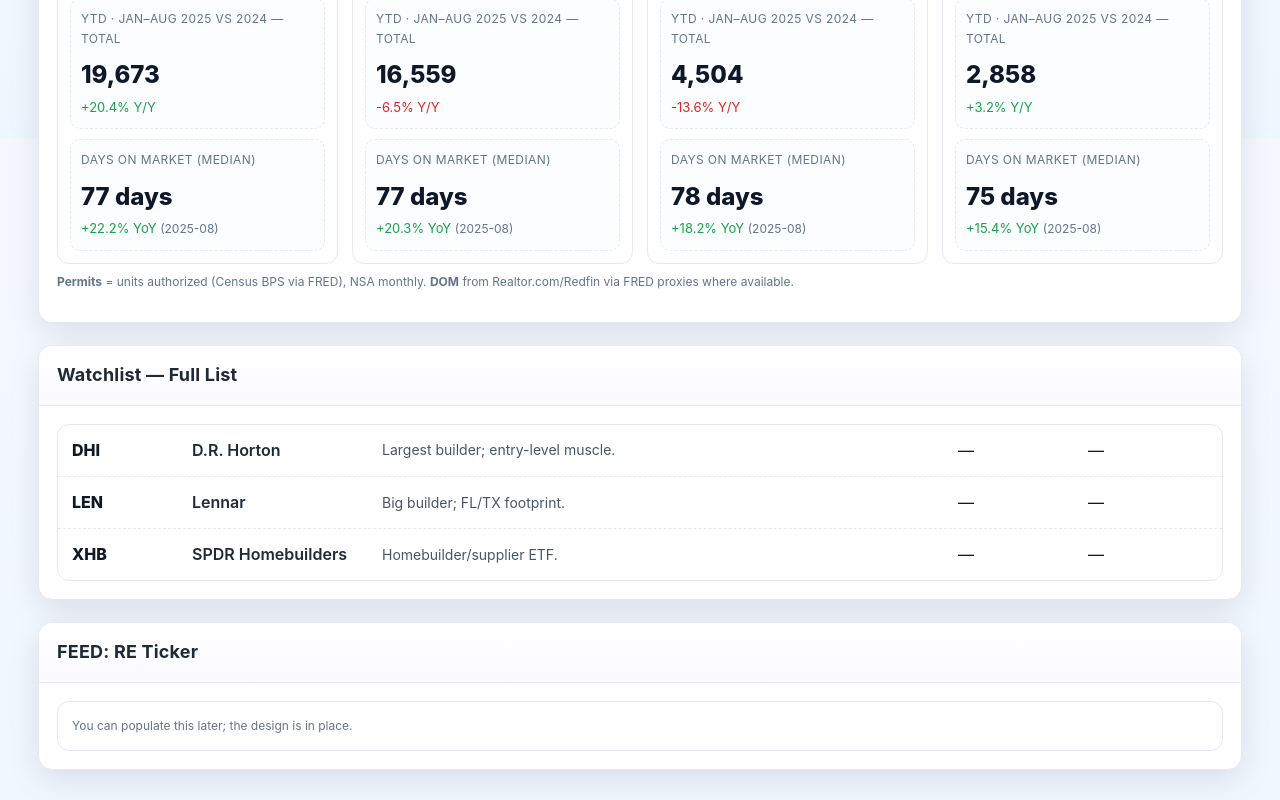
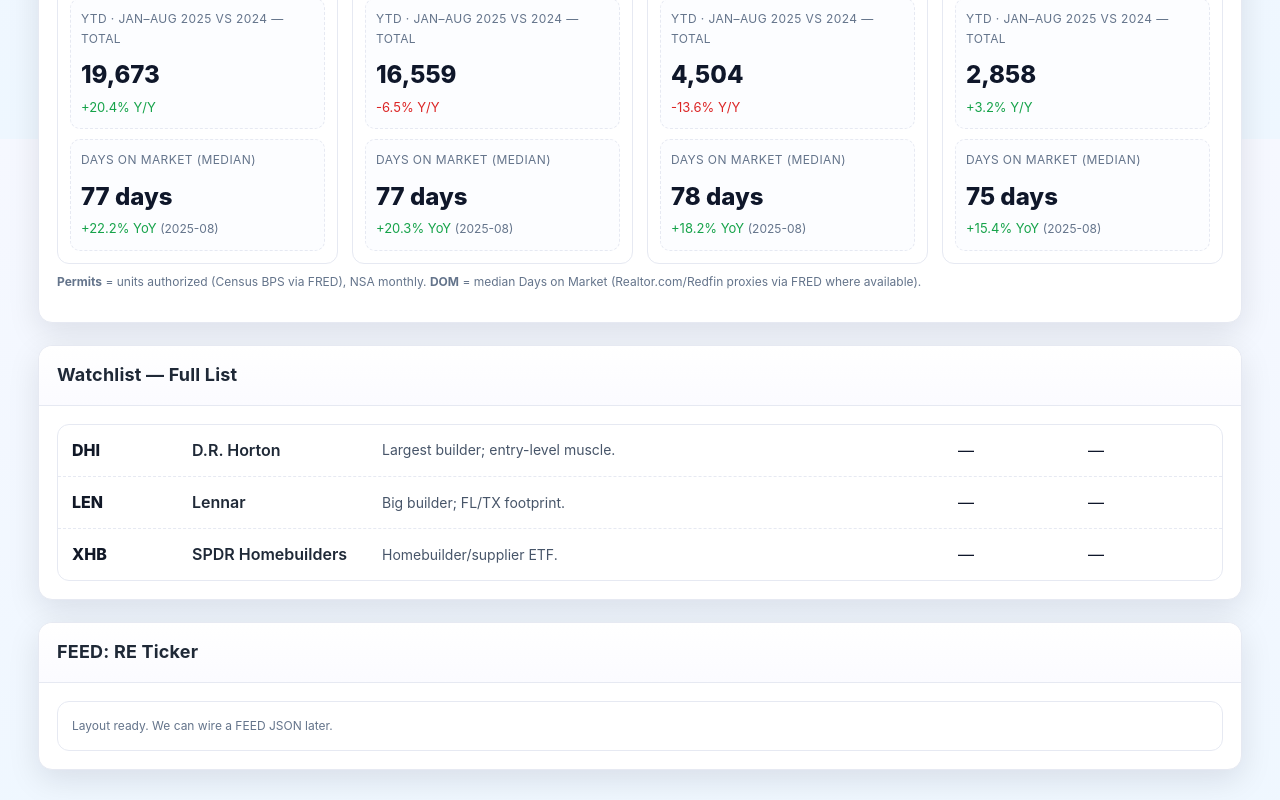
Before and after one commit to wdotmac/real-estate-dashboard, a plain HTML site: page index.html in a window 1280 px wide. Shown: the part 661-1461 px from the top of the page. Drawn offline with Linux system fonts and the light colour scheme.

Commit message:
Update index.html

```diff
--- a/index.html
+++ b/index.html
@@ -4,6 +4,7 @@
 <meta charset="utf-8" />
 <meta name="viewport" content="width=device-width, initial-scale=1" />
 <title>Market & Housing Dashboard — v6 FINAL (Hydrated from state.json)</title>
+<!-- === V6 FINAL LAYOUT (Hydrated from data/state.json) === -->
 <style>
   :root{
     --bg1:#f6f8ff; --bg2:#eef7ff;
@@ -60,7 +61,7 @@
   .toggle button.active{background:#0b63f6;color:#fff}
   .toggle button+button{border-left:1px solid var(--border)}
 
-  /* Watchlist (placeholder layout) */
+  /* Watchlist */
   .stocks-wrap{max-height:520px;overflow:auto;border:1px solid var(--border);border-radius:12px;background:#fff}
   .stock-row{display:grid;grid-template-columns:110px 180px 1fr 120px 120px;gap:10px;align-items:center;padding:12px 14px;border-bottom:1px dashed var(--border)}
   .stock-row:last-child{border-bottom:none}
@@ -104,7 +105,7 @@
       </div>
     </div>
 
-    <!-- 2) FLORIDA PERMITS — Month + YTD + DOM with Type Toggle (Total & 1-Unit) -->
+    <!-- 2) FLORIDA PERMITS — Latest + YTD + DOM with Type Toggle -->
     <div class="card">
       <h3>Florida Metro Permits — Latest Month + YTD + Days on Market</h3>
       <div class="content">
@@ -117,40 +118,24 @@
         </div>
 
         <div class="kpis" id="flPermitsKPI">
-          <!-- Orlando -->
           <div class="kpi">
             <div class="label">Orlando–Kissimmee–Sanford</div>
-            <div class="kpi-sub">
-              <div class="sub-label">Latest Month · Units authorized (NSA) — Total</div>
-              <div class="value">—</div>
-              <div class="delta"></div>
-            </div>
-            <div class="kpi-sub">
-              <div class="sub-label">YTD · Jan–… vs prior year — Total</div>
-              <div class="value">—</div>
-              <div class="delta"></div>
-            </div>
-            <div class="kpi-sub">
-              <div class="sub-label">Days on Market (Median)</div>
-              <div class="value">—</div>
-              <div class="delta"></div>
-            </div>
+            <div class="kpi-sub"><div class="sub-label">Latest Month · Units authorized (NSA) — Total</div><div class="value">—</div><div class="delta"></div></div>
+            <div class="kpi-sub"><div class="sub-label">YTD · Jan–… vs prior year — Total</div><div class="value">—</div><div class="delta"></div></div>
+            <div class="kpi-sub"><div class="sub-label">Days on Market (Median)</div><div class="value">—</div><div class="delta"></div></div>
           </div>
-          <!-- Tampa -->
           <div class="kpi">
             <div class="label">Tampa–St. Petersburg–Clearwater</div>
             <div class="kpi-sub"><div class="sub-label">Latest Month · Units authorized (NSA) — Total</div><div class="value">—</div><div class="delta"></div></div>
             <div class="kpi-sub"><div class="sub-label">YTD · Jan–… vs prior year — Total</div><div class="value">—</div><div class="delta"></div></div>
             <div class="kpi-sub"><div class="sub-label">Days on Market (Median)</div><div class="value">—</div><div class="delta"></div></div>
           </div>
-          <!-- Ocala -->
           <div class="kpi">
             <div class="label">Ocala Metro Area</div>
             <div class="kpi-sub"><div class="sub-label">Latest Month · Units authorized (NSA) — Total</div><div class="value">—</div><div class="delta"></div></div>
             <div class="kpi-sub"><div class="sub-label">YTD · Jan–… vs prior year — Total</div><div class="value">—</div><div class="delta"></div></div>
             <div class="kpi-sub"><div class="sub-label">Days on Market (Median)</div><div class="value">—</div><div class="delta"></div></div>
           </div>
-          <!-- Palm Bay -->
           <div class="kpi">
             <div class="label">Palm Bay–Melbourne–Titusville</div>
             <div class="kpi-sub"><div class="sub-label">Latest Month · Units authorized (NSA) — Total</div><div class="value">—</div><div class="delta"></div></div>
@@ -160,12 +145,12 @@
         </div>
 
         <p class="fine" style="margin-top:8px">
-          <strong>Permits</strong> = units authorized (Census BPS via FRED), NSA monthly. <strong>DOM</strong> from Realtor.com/Redfin via FRED proxies where available.
+          <strong>Permits</strong> = units authorized (Census BPS via FRED), NSA monthly. <strong>DOM</strong> = median Days on Market (Realtor.com/Redfin proxies via FRED where available).
         </p>
       </div>
     </div>
 
-    <!-- 3) WATCHLIST — layout placeholder (no live data yet) -->
+    <!-- 3) WATCHLIST (layout placeholder) -->
     <div class="card">
       <h3>Watchlist — Full List</h3>
       <div class="content">
@@ -173,17 +158,16 @@
           <div class="stock-row"><div class="ticker">DHI</div><div class="name">D.R. Horton</div><div class="desc">Largest builder; entry-level muscle.</div><div class="price">—</div><div class="muted">—</div></div>
           <div class="stock-row"><div class="ticker">LEN</div><div class="name">Lennar</div><div class="desc">Big builder; FL/TX footprint.</div><div class="price">—</div><div class="muted">—</div></div>
           <div class="stock-row"><div class="ticker">XHB</div><div class="name">SPDR Homebuilders</div><div class="desc">Homebuilder/supplier ETF.</div><div class="price">—</div><div class="muted">—</div></div>
-          <!-- Add more rows later when we wire a watchlist JSON -->
         </div>
       </div>
     </div>
 
-    <!-- 4) FEED TICKER (static placeholder section) -->
+    <!-- 4) FEED TICKER (layout placeholder) -->
     <div class="card">
       <h3>FEED: RE Ticker</h3>
       <div class="content">
         <div class="feed-wrap" id="feedWrap">
-          <div class="fine">You can populate this later; the design is in place.</div>
+          <div class="fine">Layout ready. We can wire a FEED JSON later.</div>
         </div>
       </div>
     </div>
@@ -192,20 +176,20 @@
 </main>
 
 <script>
-  // Small helpers
+  // Utilities
   const cls = (x)=> (x>0?'pos':(x<0?'neg':'flat'));
   const fmtPct = (x,d=1)=> (x==null?'—':((x>=0?'+':'')+(100*x).toFixed(d)+'%'));
   const setText = (el, v)=>{ if(el) el.textContent = v; };
   const setHTML = (el, v)=>{ if(el) el.innerHTML = v; };
 
-  // Download self
+  // Download HTML
   document.getElementById('downloadHtml').addEventListener('click', ()=>{
     const blob = new Blob([document.documentElement.outerHTML], {type:'text/html'});
     const url = URL.createObjectURL(blob); const a=document.createElement('a');
     a.href=url; a.download='market_housing_dashboard_v6_FINAL.html'; a.click(); URL.revokeObjectURL(url);
   });
 
-  // Hydrate from data/state.json (no generators)
+  // Hydrate from /data/state.json
   (async function(){
     let resp;
     try{
@@ -250,7 +234,7 @@
       setHTML(document.getElementById('startsDelta'), `<span class="${cls(mom)}">${fmtPct(mom,1)}</span> m/m`);
     }
 
-    // Florida Permits (Total & 1-Unit) + DOM
+    // Florida Permits + DOM
     const msas = S.permits?.msa || {};
     const KEY = {
       'Orlando–Kissimmee–Sanford':'Orlando–Kissimmee–Sanford',
@@ -318,9 +302,9 @@
     render('total');
   })();
 
-  // Optional: refresh takeaways button (placeholder)
+  // Placeholder action
   document.getElementById('refreshTakeaways').addEventListener('click', ()=>{
-    alert('This will summarize once we wire a FEED source. Layout is ready.');
+    alert('Summary will populate when FEED JSON is wired. Layout is ready.');
   });
 </script>
 </body>
```
